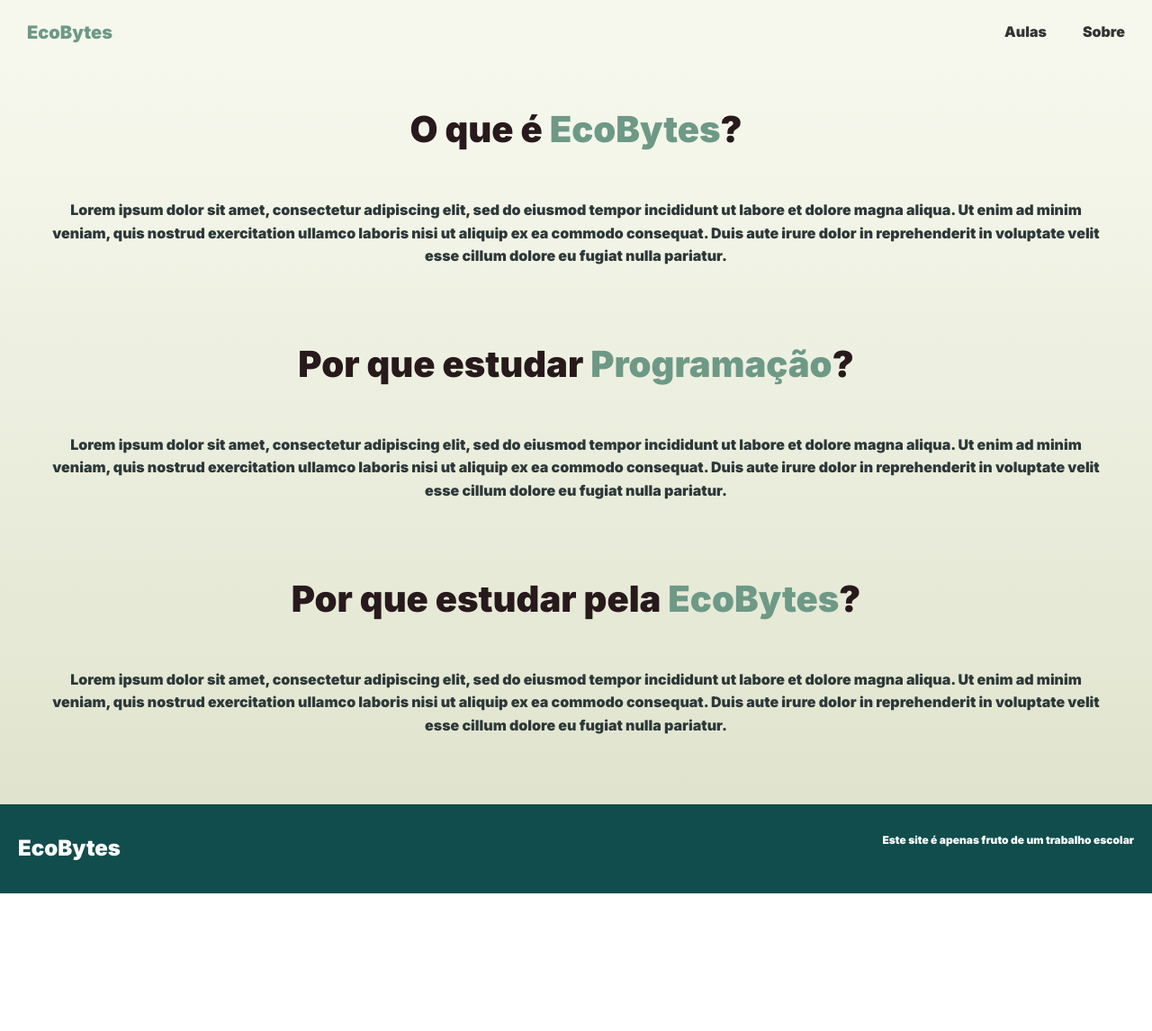
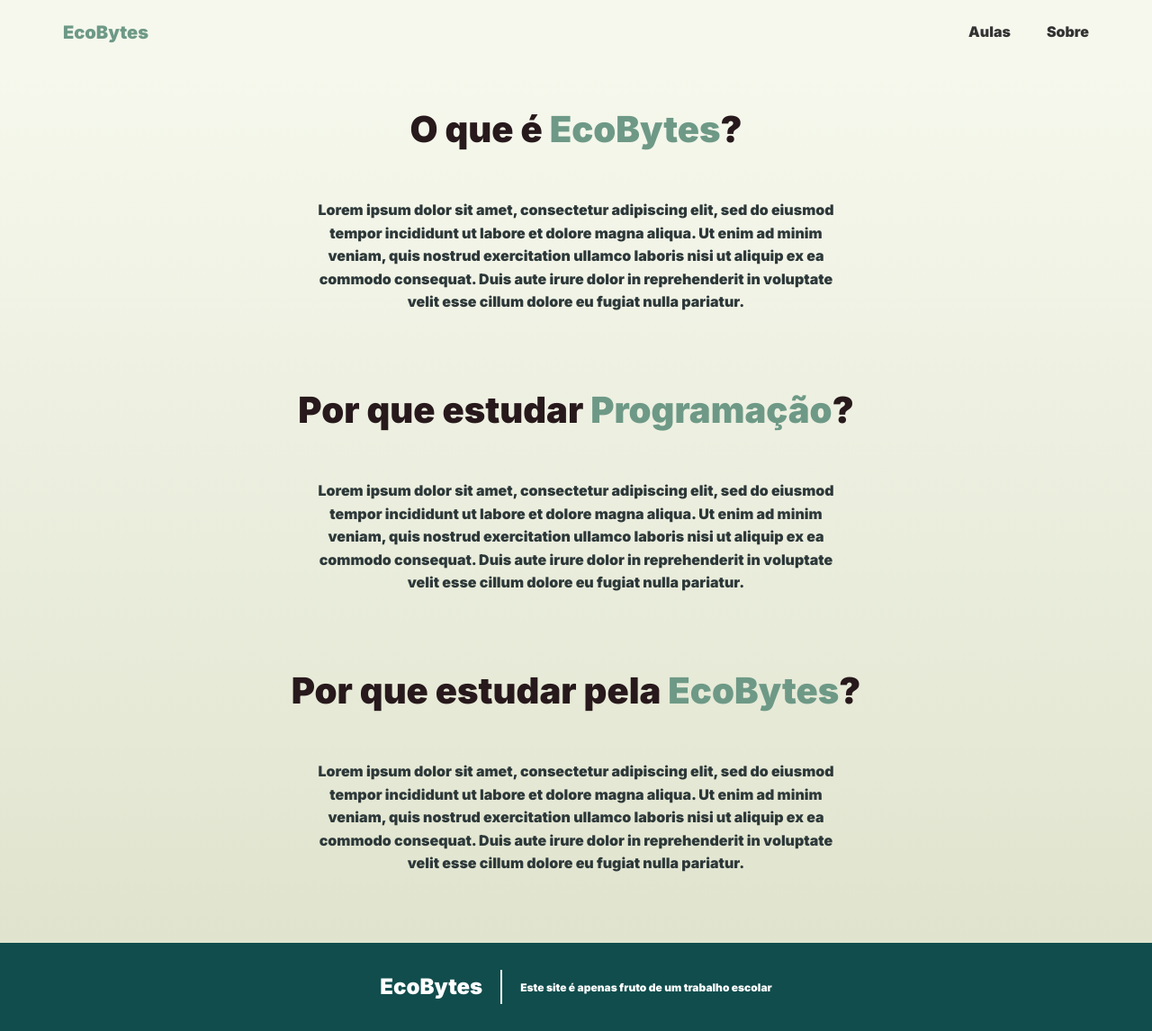
Before and after one commit to CandyCloud087/CursoOnline, a plain HTML site: page index.html in a window 1280 px wide. Shown: the whole page at 90% size. Before the commit the page ends 993 px from the top, so only its background shows below. Drawn offline with Linux system fonts and the light colour scheme.

Commit message:
modified:   style.css

```diff
--- a/style.css
+++ b/style.css
@@ -21,10 +21,9 @@ header {
     display: flex;
     justify-content: space-between;
     align-items: center;
-    align-content: baseline;
     width: 100%;
-    max-width: 100;
-    margin: 0 auto;
+    max-width: 1200px; /* Define a largura máxima */
+    margin: 0 auto; /* Centraliza o container */
     padding: 0 20px;
 }
 
@@ -44,7 +43,6 @@ nav ul {
     display: flex;
     justify-content: space-between;
     align-items: center;
-    align-content: baseline;
     list-style: none;
 }
 
@@ -68,6 +66,8 @@ nav ul li a {
 
 .section-container {
     padding: 20px;
+    max-width: 800px; /* Define a largura máxima para centralizar */
+    margin: 0 auto; /* Centraliza o container */
 }
 
 .section-container h2 {
@@ -81,7 +81,8 @@ nav ul li a {
     font-size: 16px;
     font-weight: 900;
     text-align: center;
-    margin: 35px;
+    margin: 35px auto; /* Centraliza o parágrafo */
+    max-width: 600px; /* Define a largura máxima para o parágrafo */
     color: #2D3839;
 }
 
@@ -89,9 +90,10 @@ nav ul li a {
     color: #6E9987;
 }
 
-.container-footer{
+.container-footer {
     display: flex;
-    justify-content: space-between;
+    justify-content: center;
+    align-items: center;
 }
 
 footer {
@@ -110,6 +112,12 @@ footer p {
 footer #logo {
     font-size: 24px;
     margin: 10px 0;
+    border-right: 2px solid #fff; /* Adiciona a barra */
+    padding-right: 20px; /* Espaçamento à direita da barra */
+}
+
+.container-footer p:last-child {
+    padding-left: 20px; /* Espaçamento à esquerda da barra */
 }
 
 /* Responsividade */
```
